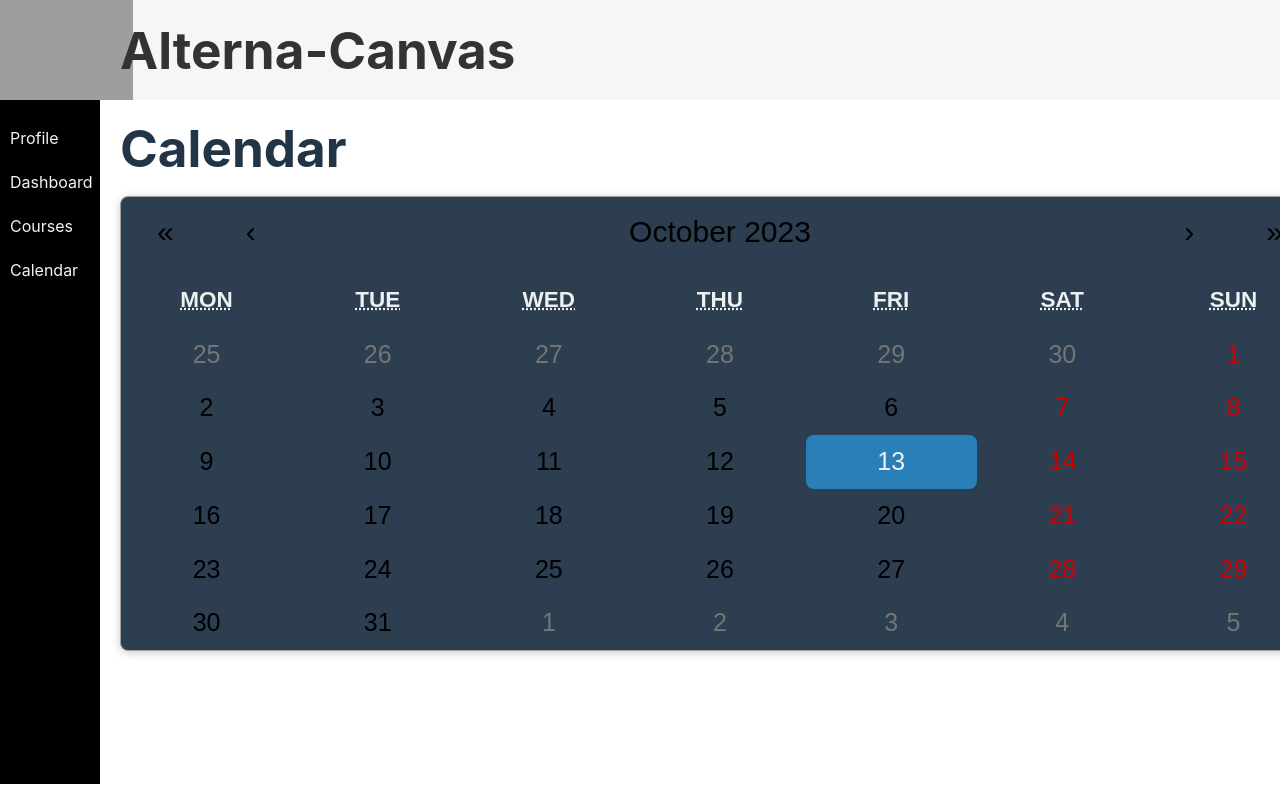
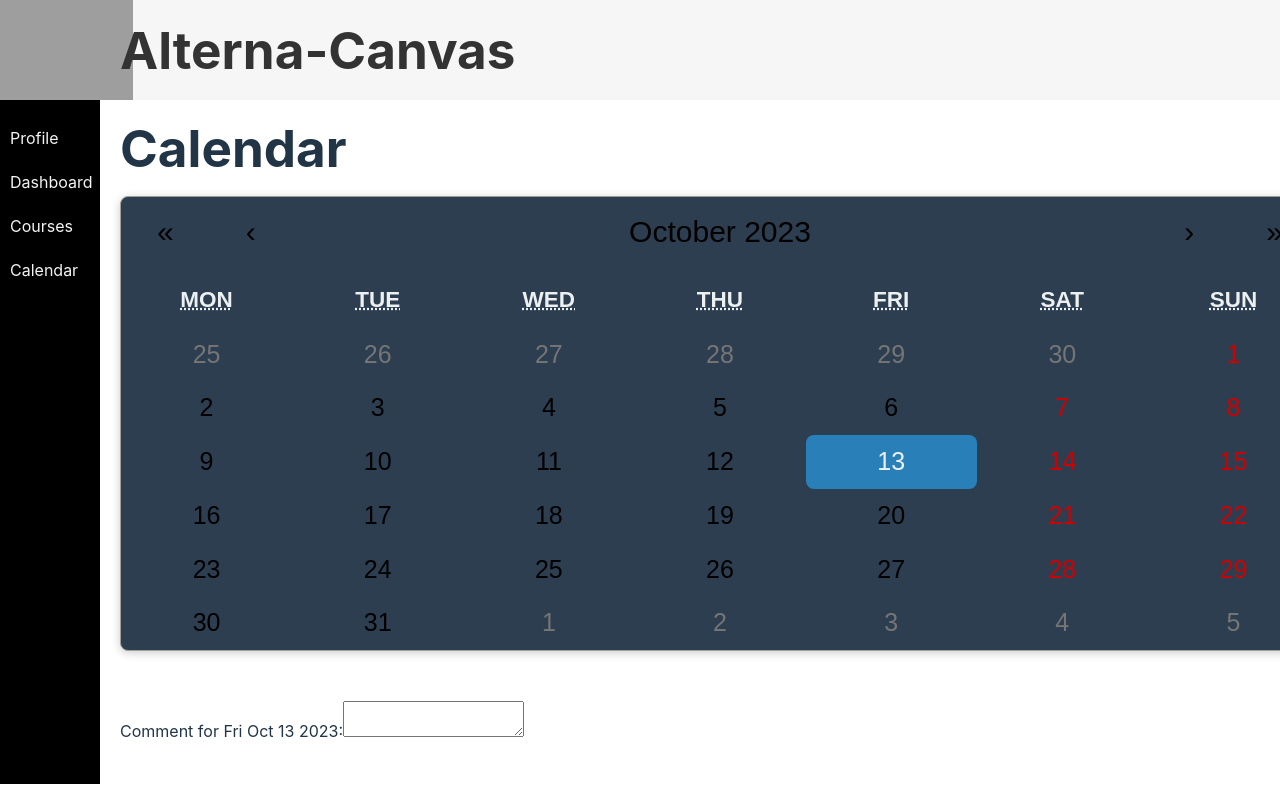
Before and after one commit to shrutia003/CS5167-Project2-AlternaCanvas, a React (Vite) app: page /courses/1/zoom in a window 1280 px wide. Both pictures are taken after a click on the element "Calendar". Shown: the top 800 px of the page. Built offline with nearby package versions, Linux system fonts and the light colour scheme; grey boxes are pictures that could not be loaded.

Commit message:
calendar minus highlights

```diff
--- a/src/components/AssignmentCalendar.jsx
+++ b/src/components/AssignmentCalendar.jsx
@@ -6,17 +6,18 @@ import './Calendar.css';
 function AssignmentCalendar({ assignmentDueDates }) {
   const headerStyle = {
     margin: '20px'
-  }
+  };
 
   const divStyle = {
     margin: '20px'
-  }
+  };
 
   const defaultDate = new Date(2023, 9, 13);
 
   const [selectedDate, setSelectedDate] = useState(defaultDate);
+  const [comments, setComments] = useState({});
 
-  const tileContent = ({ date }) => {
+  const tileContent = ({ date, view }) => {
     const isDueDate = assignmentDueDates.some(
       (dueDate) =>
         dueDate.getDate() === date.getDate() &&
@@ -24,18 +25,44 @@ function AssignmentCalendar({ assignmentDueDates }) {
         dueDate.getFullYear() === date.getFullYear()
     );
 
-    return isDueDate ? <div className="due-date-marker"></div> : null
-  }; //due date marker isnt showing up in the correct places yet, hmmm...
+    const hasComment = comments[date.toISOString()];
+
+    const highlightStyle = hasComment ? { backgroundColor: 'yellow' } : {};
+
+    return (
+      <div className="calendar-tile" style={highlightStyle}>
+        {isDueDate && <div className="due-date-marker"></div>}
+      </div>
+    );
+  };
+
+  const handleDateClick = (date) => {
+    setSelectedDate(date);
+    setComment(comments[date.toISOString()] || '');
+  };
+
+  const handleCommentChange = (event) => {
+    const updatedComments = { ...comments, [selectedDate.toISOString()]: event.target.value };
+    setComments(updatedComments);
+  };
 
   return (
     <div>
       <h1 style={headerStyle}>Calendar</h1>
       <div style={divStyle}>
         <Calendar
-          onChange={setSelectedDate}
+          onChange={handleDateClick}
           value={selectedDate}
           tileContent={tileContent}
         />
+        <div>
+          <label htmlFor="comment">Comment for {selectedDate.toDateString()}:</label>
+          <textarea
+            id="comment"
+            value={comments[selectedDate.toISOString()] || ''}
+            onChange={handleCommentChange}
+          ></textarea>
+        </div>
       </div>
     </div>
   );
--- a/src/components/Calendar.css
+++ b/src/components/Calendar.css
@@ -19,8 +19,8 @@
 
   }
 
-  .due-date-marker {
-    background: #e74c3c; /* Highlight color for due dates (red) */
+  /* .due-date-marker {
+    background: #e74c3c; /* Highlight color for due dates (red)
     border-radius: 50%;
     height: 8px;
     width: 8px;
@@ -28,4 +28,4 @@
     top: 50%;
     left: 50%;
     transform: translate(-50%, -50%);
-  }
+  } */
--- a/src/components/Courses.jsx
+++ b/src/components/Courses.jsx
@@ -111,13 +111,13 @@ function Courses({ selectedAssignment }) {
 
   const [grades, setGrades] = useState({
     'UI Design': {
-      assignments: [90, 85, 92, 76, 84, 97],
+      assignments: [90, 85, 92],
       participation: [95],
       projects: [95, 90],
       // finalExam: [85],
     },
     'Senior Design': {
-      assignments: [85, 88, 90, 87, 99, 92],
+      assignments: [85, 88, 90, 87],
       participation: [90],
       exams: [80],
     },
```
